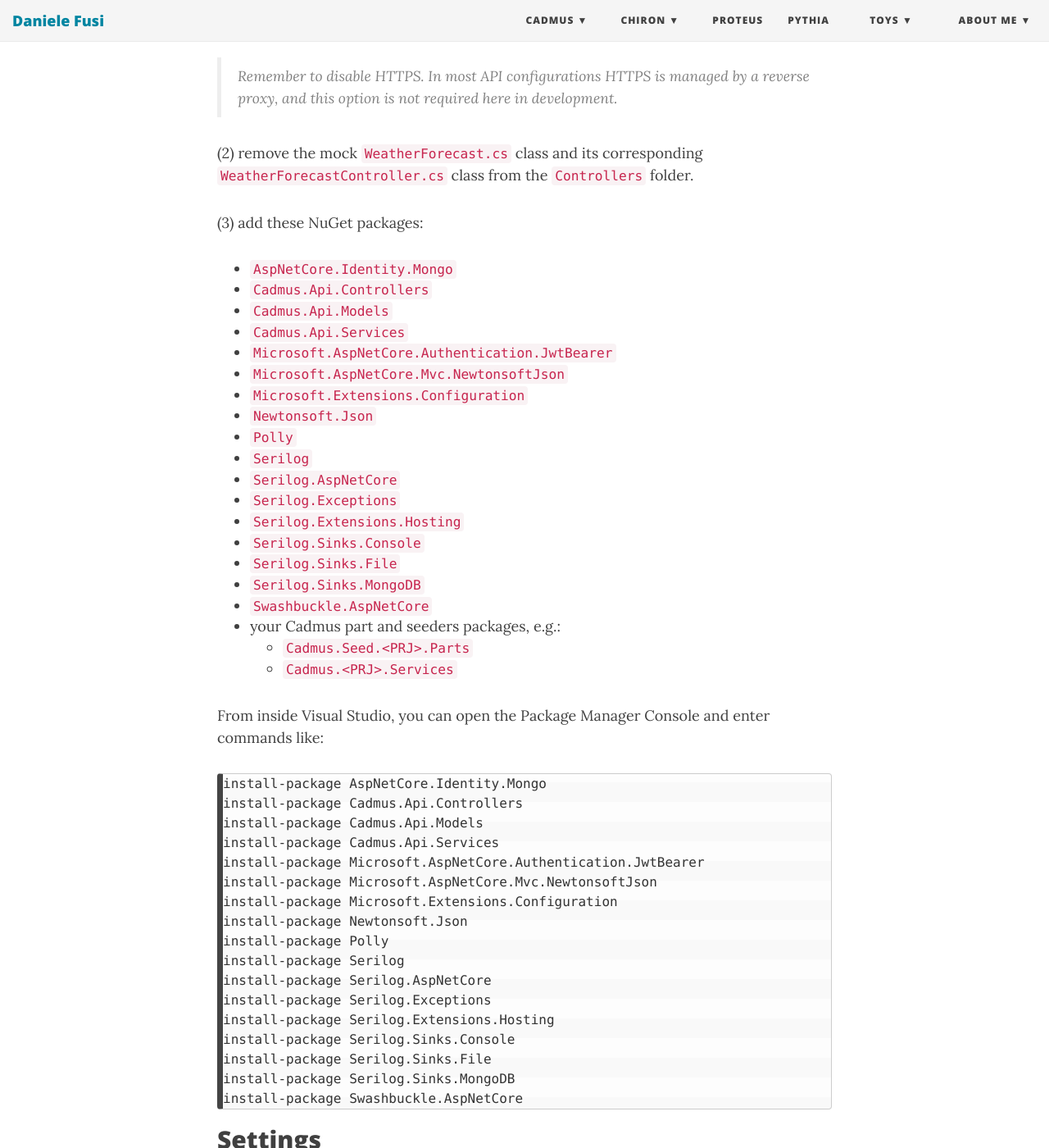
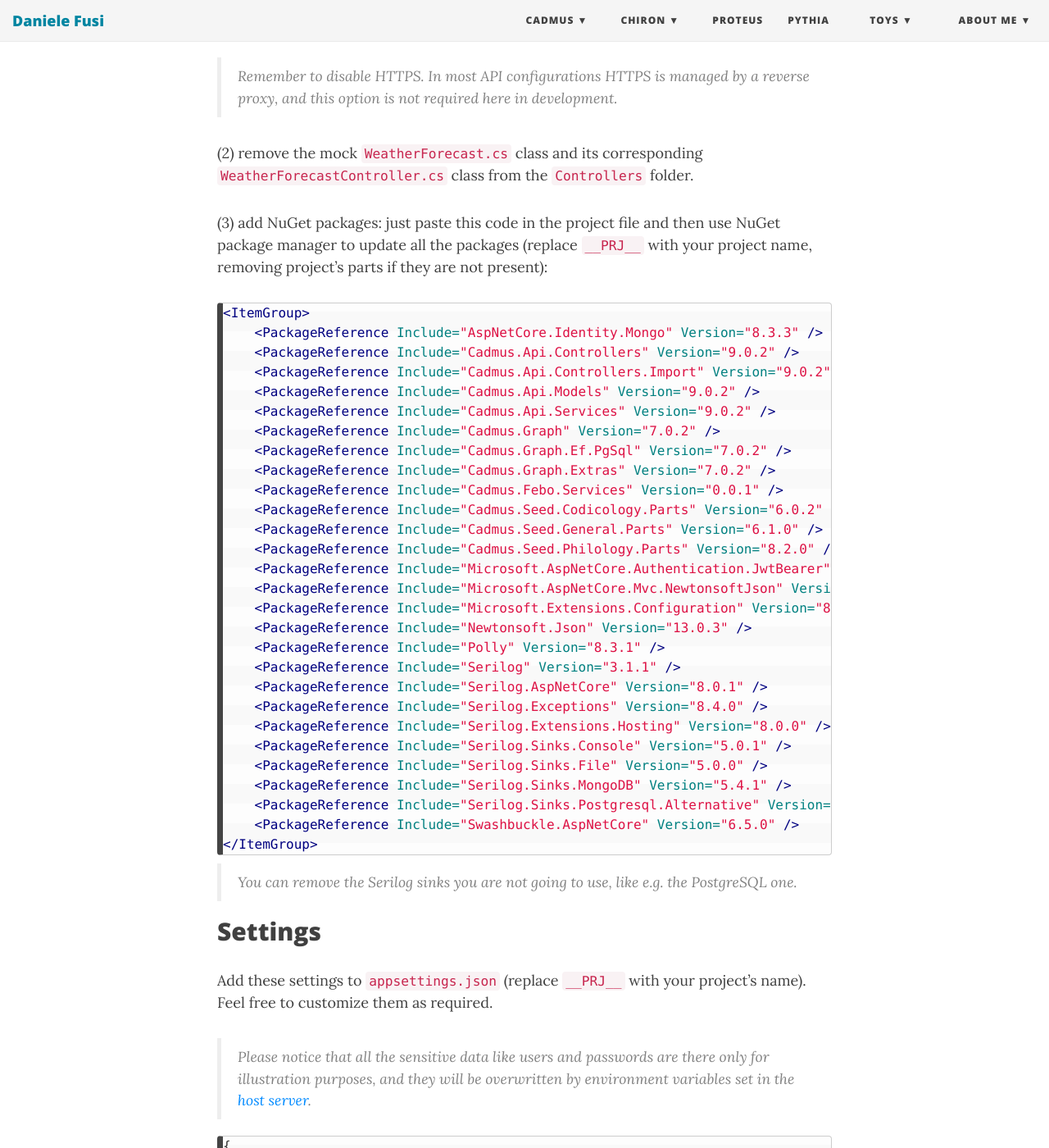
Before and after one commit to Myrmex/overview, a Jekyll site: the page built from cadmus/dev/backend/api.md, in a window 1280 px wide and 1400 px high, scrolled down 984 px. Shown: the whole window at 82% size. Built offline with Jekyll 4.4.1, drawn with Linux system fonts in a browser that asks for light colours; nearby versions of some CDN libraries; some of the changed text lies outside the part shown.

Commit message:
Update api.md

````diff
--- a/cadmus/dev/backend/api.md
+++ b/cadmus/dev/backend/api.md
@@ -32,54 +32,46 @@
 
 (2) remove the mock `WeatherForecast.cs` class and its corresponding `WeatherForecastController.cs` class from the `Controllers` folder.
 
-(3) add these NuGet packages:
+(3) add NuGet packages: just paste this code in the project file and then use NuGet package manager to update all the packages (replace `__PRJ__` with your project name, removing project's parts if they are not present):
 
-- `AspNetCore.Identity.Mongo`
-- `Cadmus.Api.Controllers`
-- `Cadmus.Api.Models`
-- `Cadmus.Api.Services`
-- `Microsoft.AspNetCore.Authentication.JwtBearer`
-- `Microsoft.AspNetCore.Mvc.NewtonsoftJson`
-- `Microsoft.Extensions.Configuration`
-- `Newtonsoft.Json`
-- `Polly`
-- `Serilog`
-- `Serilog.AspNetCore`
-- `Serilog.Exceptions`
-- `Serilog.Extensions.Hosting`
-- `Serilog.Sinks.Console`
-- `Serilog.Sinks.File`
-- `Serilog.Sinks.MongoDB`
-- `Swashbuckle.AspNetCore`
-- your Cadmus part and seeders packages, e.g.:
-  - `Cadmus.Seed.<PRJ>.Parts`
-  - `Cadmus.<PRJ>.Services`
+```xml
+<ItemGroup>
+    <PackageReference Include="AspNetCore.Identity.Mongo" Version="8.3.3" />
+    <PackageReference Include="Cadmus.Api.Controllers" Version="9.0.2" />
+    <PackageReference Include="Cadmus.Api.Controllers.Import" Version="9.0.2" />
+    <PackageReference Include="Cadmus.Api.Models" Version="9.0.2" />
+    <PackageReference Include="Cadmus.Api.Services" Version="9.0.2" />
+    <PackageReference Include="Cadmus.Graph" Version="7.0.2" />
+    <PackageReference Include="Cadmus.Graph.Ef.PgSql" Version="7.0.2" />
+    <PackageReference Include="Cadmus.Graph.Extras" Version="7.0.2" />
+    <PackageReference Include="Cadmus.Febo.Services" Version="0.0.1" />
+    <PackageReference Include="Cadmus.Seed.Codicology.Parts" Version="6.0.2" />
+    <PackageReference Include="Cadmus.Seed.General.Parts" Version="6.1.0" />
+    <PackageReference Include="Cadmus.Seed.Philology.Parts" Version="8.2.0" />
+    <PackageReference Include="Microsoft.AspNetCore.Authentication.JwtBearer" Version="8.0.3" />
+    <PackageReference Include="Microsoft.AspNetCore.Mvc.NewtonsoftJson" Version="8.0.3" />
+    <PackageReference Include="Microsoft.Extensions.Configuration" Version="8.0.0" />
+    <PackageReference Include="Newtonsoft.Json" Version="13.0.3" />
+    <PackageReference Include="Polly" Version="8.3.1" />
+    <PackageReference Include="Serilog" Version="3.1.1" />
+    <PackageReference Include="Serilog.AspNetCore" Version="8.0.1" />
+    <PackageReference Include="Serilog.Exceptions" Version="8.4.0" />
+    <PackageReference Include="Serilog.Extensions.Hosting" Version="8.0.0" />
+    <PackageReference Include="Serilog.Sinks.Console" Version="5.0.1" />
+    <PackageReference Include="Serilog.Sinks.File" Version="5.0.0" />
+    <PackageReference Include="Serilog.Sinks.MongoDB" Version="5.4.1" />
+    <PackageReference Include="Serilog.Sinks.Postgresql.Alternative" Version="4.0.3" />
+    <PackageReference Include="Swashbuckle.AspNetCore" Version="6.5.0" />
+</ItemGroup>
+```
 
-From inside Visual Studio, you can open the Package Manager Console and enter commands like:
-
-```bash
-install-package AspNetCore.Identity.Mongo
-install-package Cadmus.Api.Controllers
-install-package Cadmus.Api.Models
-install-package Cadmus.Api.Services
-install-package Microsoft.AspNetCore.Authentication.JwtBearer
-install-package Microsoft.AspNetCore.Mvc.NewtonsoftJson
-install-package Microsoft.Extensions.Configuration
-install-package Newtonsoft.Json
-install-package Polly
-install-package Serilog
-install-package Serilog.AspNetCore
-install-package Serilog.Exceptions
-install-package Serilog.Extensions.Hosting
-install-package Serilog.Sinks.Console
-install-package Serilog.Sinks.File
-install-package Serilog.Sinks.MongoDB
-install-package Swashbuckle.AspNetCore
-```
+>You can remove the Serilog sinks you are not going to use, like e.g. the PostgreSQL one.
 
 ## Settings
 
-Add these settings to `appsettings.json` (replace `__PRJ__` with your project's name). Feel free to customize them as required. Please notice that all the sensitive data like users and passwords are there only for illustration purposes, and they will be overwritten by environment variables set in the hosting server.
+Add these settings to `appsettings.json` (replace `__PRJ__` with your project's name). Feel free to customize them as required.
+
+>Please notice that all the sensitive data like users and passwords are there only for illustration purposes, and they will be overwritten by environment variables set in the [host server](../deploy.md).
 
 ```json
 {
@@ -187,19 +179,12 @@
 Use this template to replace the code in `Program.cs` (replace `__PRJ__` with your project's name):
 
 ```cs
-using System;
-using System.Linq;
 using System.Collections;
-using System.Collections.Generic;
-using Microsoft.AspNetCore.Hosting;
 using Serilog;
 using System.Diagnostics;
-using Microsoft.Extensions.Hosting;
 using Cadmus.Api.Services.Seeding;
-using System.Threading.Tasks;
-using Microsoft.Extensions.Configuration;
-// you can remove PostgreSQL related imports if you do not want PostgreSQL logging
 using NpgsqlTypes;
+// remove the PostgreSQL sink imports if not using it
 using Serilog.Sinks.PostgreSQL.ColumnWriters;
 using Serilog.Sinks.PostgreSQL;
 using Fusi.DbManager.PgSql;
````
Also changed, not shown: other parts of cadmus/dev/backend/api.md (+0 -2 lines).
